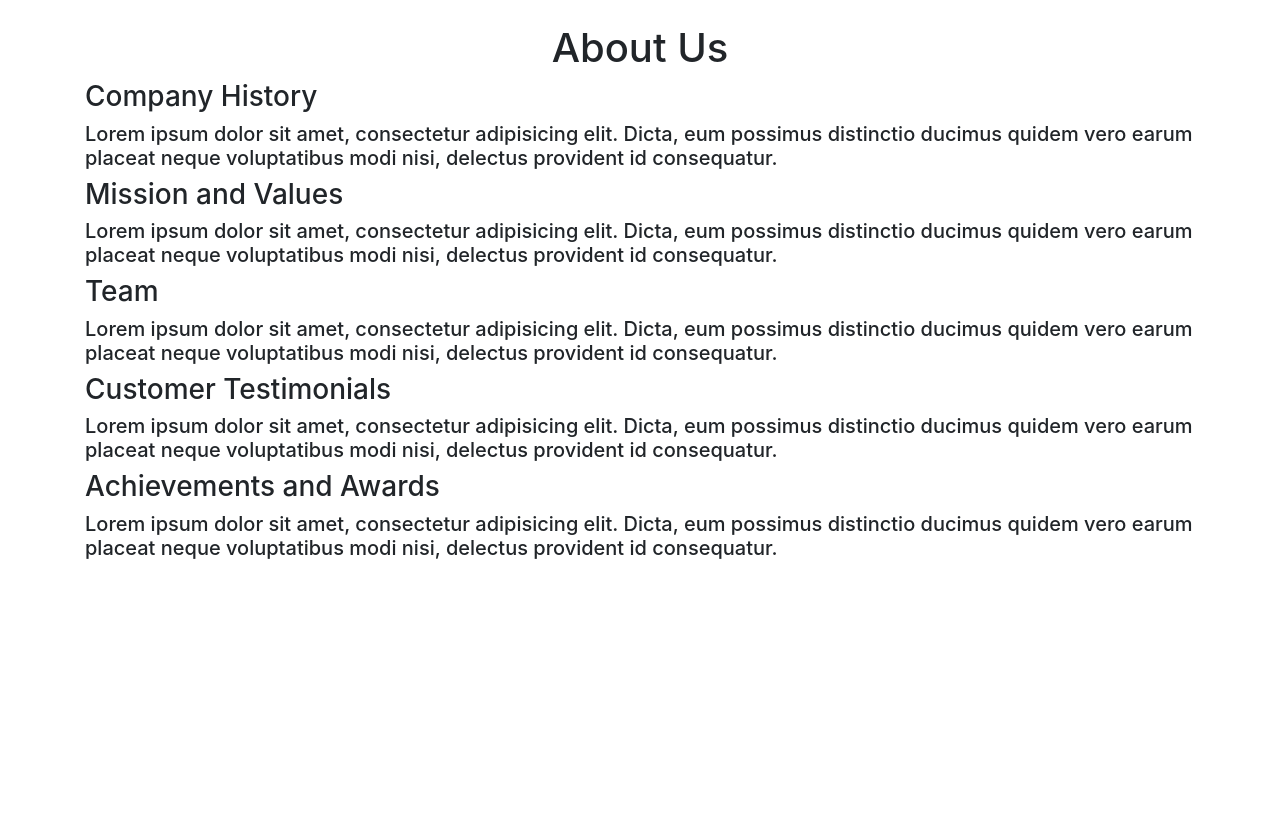
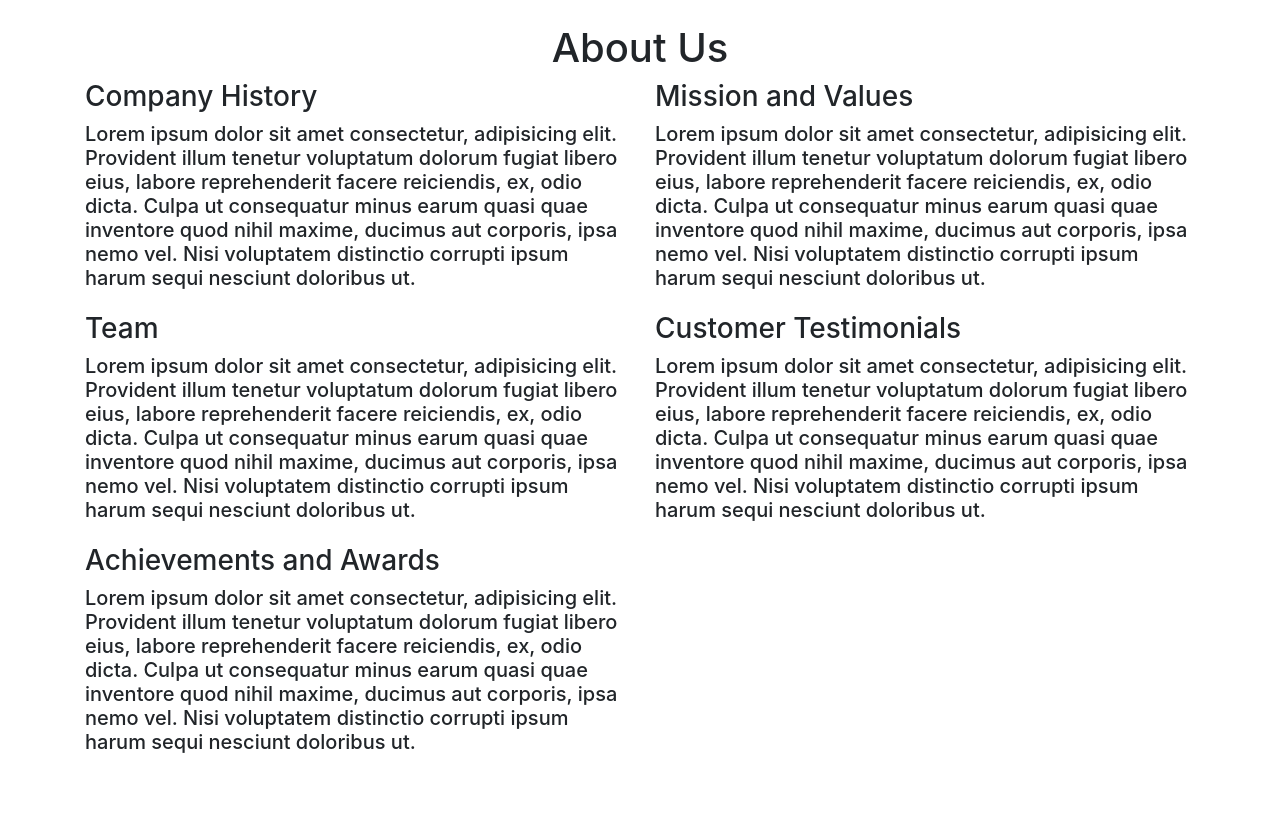
Before and after one commit to nikhill03/Task_Assignment, a Django app: page /about in a window 1280 px wide. Shown: the part 56-880 px from the top of the page. Before the commit the page ends 615 px from the top, so only its background shows below. Run offline with Django 3.2, Linux system fonts and the light colour scheme; some libraries are stand-ins or nearby versions.

Commit message:
about us updated

```diff
--- a/gearlooseTaskPython/templates/about.html
+++ b/gearlooseTaskPython/templates/about.html
@@ -4,28 +4,31 @@
 
 {% block body %}
 <div>
-    <div class="container mb-3 py-4">
+    <div class="container mb-4 py-4 d-flex flex-col gap-4" style="height:100vh;flex-direction: column;">
         <h1 class="text-center">About Us</h1>
-        <div class="flex flex-col space-y-8 ...">
+        <div class="row d-flex item-center justify-center h-100">
+            <div class="col-md-6">
                 <h3 class="text-left">Company History</h3>
-            <h5 class="text-left">Lorem ipsum dolor sit amet, consectetur adipisicing elit. Dicta, eum possimus distinctio ducimus quidem vero earum placeat neque voluptatibus modi nisi, delectus provident id consequatur.</h5>
+                <h5 class="text-left">Lorem ipsum dolor sit amet consectetur, adipisicing elit. Provident illum tenetur voluptatum dolorum fugiat libero eius, labore reprehenderit facere reiciendis, ex, odio dicta. Culpa ut consequatur minus earum quasi quae inventore quod nihil maxime, ducimus aut corporis, ipsa nemo vel. Nisi voluptatem distinctio corrupti ipsum harum sequi nesciunt doloribus ut.   </h5>
             </div>
-        <div class="flex flex-col space-y-4 ...">
+            <div class="col-md-6">
                 <h3 class="text-left">Mission and Values</h3>
-            <h5 class="text-left">Lorem ipsum dolor sit amet, consectetur adipisicing elit. Dicta, eum possimus distinctio ducimus quidem vero earum placeat neque voluptatibus modi nisi, delectus provident id consequatur.</h5>
+                <h5 class="text-left">Lorem ipsum dolor sit amet consectetur, adipisicing elit. Provident illum tenetur voluptatum dolorum fugiat libero eius, labore reprehenderit facere reiciendis, ex, odio dicta. Culpa ut consequatur minus earum quasi quae inventore quod nihil maxime, ducimus aut corporis, ipsa nemo vel. Nisi voluptatem distinctio corrupti ipsum harum sequi nesciunt doloribus ut.   </h5>
             </div>
-        <div class="flex flex-col space-y-4 ...">
+            <div class="col-md-6">
                 <h3 class="text-left">Team</h3>
-            <h5 class="text-left">Lorem ipsum dolor sit amet, consectetur adipisicing elit. Dicta, eum possimus distinctio ducimus quidem vero earum placeat neque voluptatibus modi nisi, delectus provident id consequatur.</h5>
+                <h5 class="text-left">Lorem ipsum dolor sit amet consectetur, adipisicing elit. Provident illum tenetur voluptatum dolorum fugiat libero eius, labore reprehenderit facere reiciendis, ex, odio dicta. Culpa ut consequatur minus earum quasi quae inventore quod nihil maxime, ducimus aut corporis, ipsa nemo vel. Nisi voluptatem distinctio corrupti ipsum harum sequi nesciunt doloribus ut.   </h5>
             </div>
-        <div class="flex flex-col space-y-4 ...">
+            <div class="col-md-6">
                 <h3 class="text-left">Customer Testimonials</h3>
-            <h5 class="text-left">Lorem ipsum dolor sit amet, consectetur adipisicing elit. Dicta, eum possimus distinctio ducimus quidem vero earum placeat neque voluptatibus modi nisi, delectus provident id consequatur.</h5>
+                <h5 class="text-left">Lorem ipsum dolor sit amet consectetur, adipisicing elit. Provident illum tenetur voluptatum dolorum fugiat libero eius, labore reprehenderit facere reiciendis, ex, odio dicta. Culpa ut consequatur minus earum quasi quae inventore quod nihil maxime, ducimus aut corporis, ipsa nemo vel. Nisi voluptatem distinctio corrupti ipsum harum sequi nesciunt doloribus ut.   </h5>
             </div>
-        <div class="flex flex-col space-y-4 ...">
+            <div class="col-md-6">
                 <h3 class="text-left">Achievements and Awards</h3>
-            <h5 class="text-left">Lorem ipsum dolor sit amet, consectetur adipisicing elit. Dicta, eum possimus distinctio ducimus quidem vero earum placeat neque voluptatibus modi nisi, delectus provident id consequatur.</h5>
+                <h5 class="text-left">Lorem ipsum dolor sit amet consectetur, adipisicing elit. Provident illum tenetur voluptatum dolorum fugiat libero eius, labore reprehenderit facere reiciendis, ex, odio dicta. Culpa ut consequatur minus earum quasi quae inventore quod nihil maxime, ducimus aut corporis, ipsa nemo vel. Nisi voluptatem distinctio corrupti ipsum harum sequi nesciunt doloribus ut.   </h5>
             </div>
+        </div>
+
     </div>
 </div>
 
```
Lines whose indentation alone changed are shown as unchanged.
